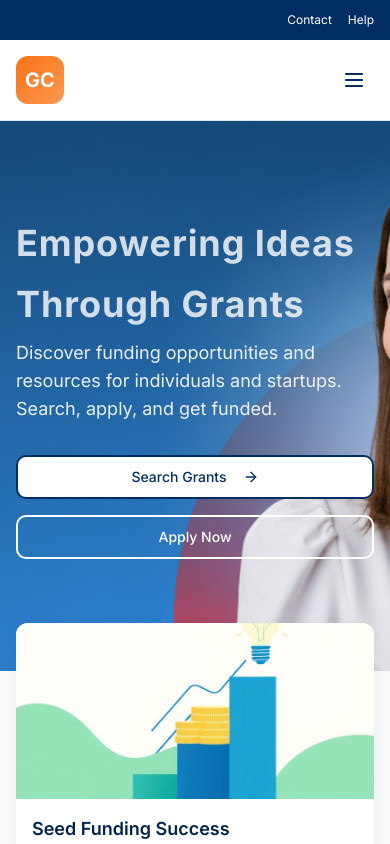
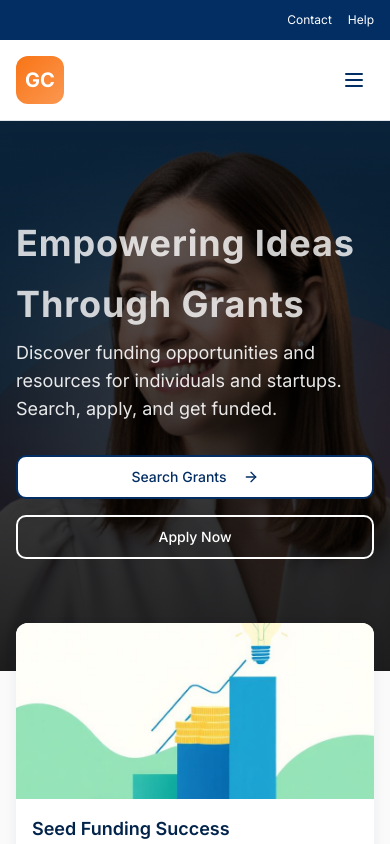
Before and after one commit to dsparrowm/granthub, a React (Vite) app: page / in a window 390 px wide. Shown: the top 844 px of the page. Built offline with nearby package versions, Linux system fonts and the light colour scheme; the HTML template or start-up script is replaced by a standard one.

Commit message:
added overlay to Mobile hero image

```diff
--- a/src/pages/Index.tsx
+++ b/src/pages/Index.tsx
@@ -5,6 +5,7 @@ import Header from "@/components/Header";
 import Footer from "@/components/Footer";
 import GrantCard from "@/components/GrantCard";
 import heroImage from "@/assets/Hero-Home.png";
+import heroMobile from "@/assets/Hero-mobile.png";
 import newsImg1 from "@/assets/grants-illustration.jpg";
 import newsImg2 from "@/assets/hero-collaboration.jpg";
 import newsImg3 from "@/assets/image.png";
@@ -88,11 +89,25 @@ const Index = () => {
       <main className="flex-1">
         {/* Hero Section */}
         <section className="relative overflow-hidden">
+          {/* Desktop / tablet background (hidden on small screens) */}
           <div
-            className="absolute inset-0 bg-cover bg-center"
+            className="hidden md:absolute md:inset-0 md:bg-cover md:bg-center md:block"
             style={{ backgroundImage: `url(${heroImage})` }}
             aria-hidden
           />
+          {/* Mobile background (visible only on small screens) */}
+          <div
+            className="absolute inset-0 bg-cover bg-center md:hidden"
+            style={{ backgroundImage: `url(${heroMobile})` }}
+            aria-hidden
+          />
+          {/* Mobile overlay so text remains readable on small screens */}
+          <div
+            className="absolute inset-0 md:hidden pointer-events-none"
+            aria-hidden
+          >
+            <div className="absolute inset-0 bg-gradient-to-t from-black/70 via-black/40 to-transparent" />
+          </div>
           {/* Reduce overlay opacity so background image remains visible */}
           {/* <div className="absolute inset-0 gradient-hero opacity-30" /> */}
 
```
Also changed, not shown: src/assets/Hero-mobile.png (added).
